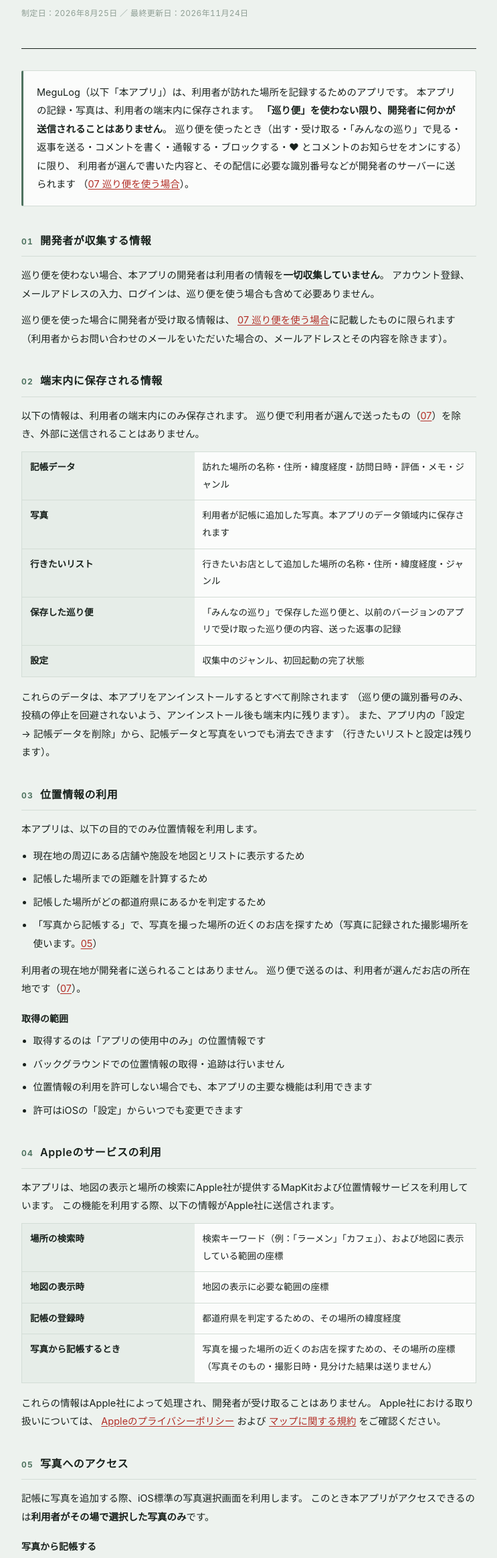
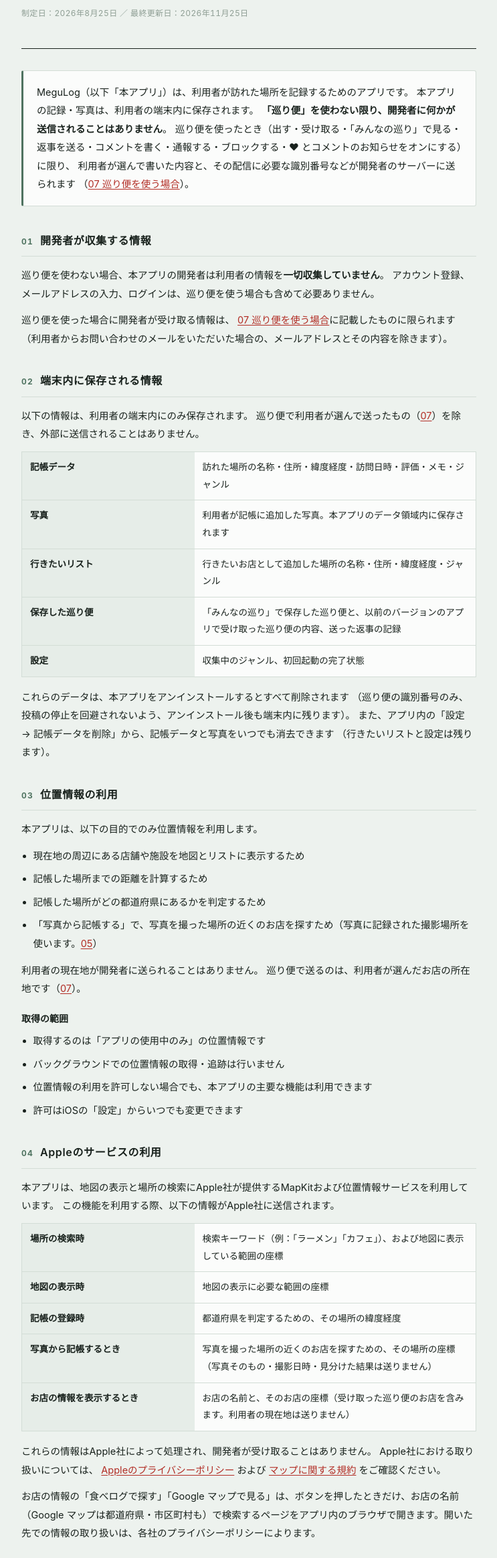
Before and after one commit to rionaru921-web/meguri-tsucho, a plain HTML site: page privacy.html in a window 1280 px wide. Shown: the part 189-2515 px from the top of the page at 67% size, without its empty margins (268-1011 px from the left). Drawn offline with Linux system fonts and the light colour scheme.

Commit message:
docs: 5.2.8-G 巡り便は1通に1軒（規約の1〜5件を1件に・お店の名前が題）。ポリシーの04にお店の情報の行、食べログ・Google マップは押したときだけ開く文、07の題を「題（お店の名前）」に。最終更新日を 2026年11月25日に。同意の版は上げない（まだ公開しない）

```diff
--- a/privacy.html
+++ b/privacy.html
@@ -56,7 +56,7 @@ footer a{color:var(--matcha)}
   <span class="seal">巡</span>
   <div class="app">MeguLog</div>
   <h1>プライバシーポリシー</h1>
-  <p class="meta">制定日：2026年8月25日 ／ 最終更新日：2026年11月24日</p>
+  <p class="meta">制定日：2026年8月25日 ／ 最終更新日：2026年11月25日</p>
 </header>
 
 <p class="lede">
@@ -162,6 +162,10 @@ footer a{color:var(--matcha)}
       <th>写真から記帳するとき</th>
       <td>写真を撮った場所の近くのお店を探すための、その場所の座標（写真そのもの・撮影日時・見分けた結果は送りません）</td>
     </tr>
+    <tr>
+      <th>お店の情報を表示するとき</th>
+      <td>お店の名前と、そのお店の座標（受け取った巡り便のお店を含みます。利用者の現在地は送りません）</td>
+    </tr>
   </table>
   <p>
     これらの情報はApple社によって処理され、開発者が受け取ることはありません。
@@ -170,6 +174,9 @@ footer a{color:var(--matcha)}
     および
     <a href="https://www.apple.com/jp/legal/internet-services/maps/" target="_blank" rel="noopener">マップに関する規約</a>
     をご確認ください。
+  </p>
+  <p>
+    お店の情報の「食べログで探す」「Google マップで見る」は、ボタンを押したときだけ、お店の名前（Google マップは都道府県・市区町村も）で検索するページをアプリ内のブラウザで開きます。開いた先での情報の取り扱いは、各社のプライバシーポリシーによります。
   </p>
 </section>
 
@@ -227,7 +234,7 @@ footer a{color:var(--matcha)}
   <table>
     <tr>
       <th>投稿の内容</th>
-      <td>題、選んだお店の店名・ジャンル・所在地（都道府県と緯度経度。利用者が自分で追加したお店は都道府県まで）、推し度（選んだ言葉。自分の言葉で書いた場合は、その12字までの言葉）、予算感、お店ごとのひとこと（写真の上に重ねて表示する場合は、その位置・大きさ・見せ方・色の設定を含みます。ひとことは文字のまま送られ、写真には書き込まれません）</td>
+      <td>題（お店の名前）、選んだお店の店名・ジャンル・所在地（都道府県と緯度経度。利用者が自分で追加したお店は都道府県まで）、推し度（選んだ言葉。自分の言葉で書いた場合は、その12字までの言葉）、予算感、お店ごとのひとこと（写真の上に重ねて表示する場合は、その位置・大きさ・見せ方・色の設定を含みます。ひとことは文字のまま送られ、写真には書き込まれません）</td>
     </tr>
     <tr>
       <th>写真</th>
```
Also changed, not shown: meguri-post-terms.html (+2 -2 lines).
